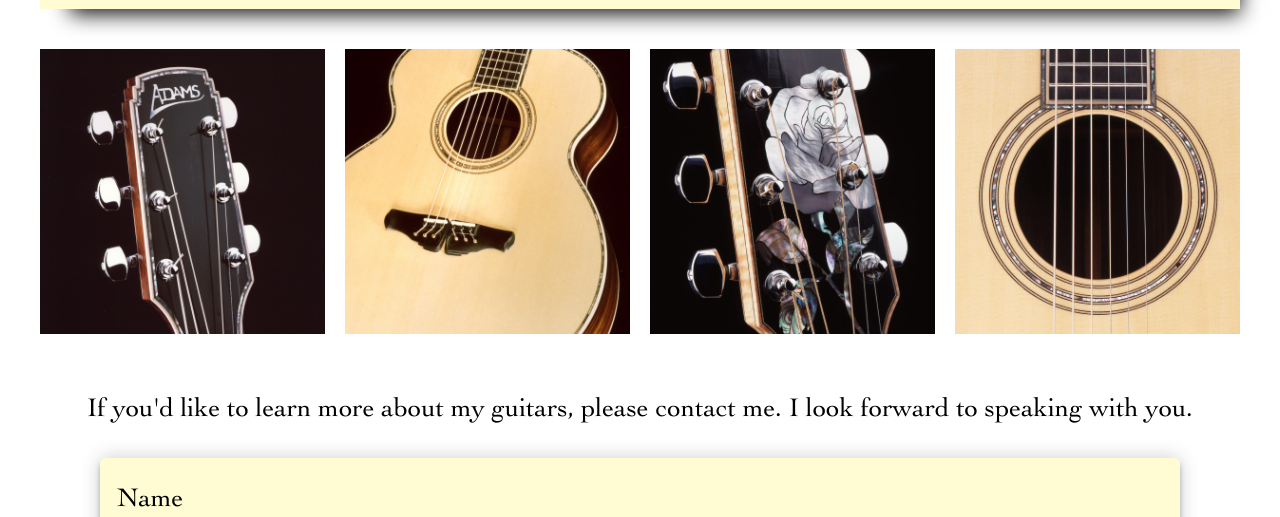
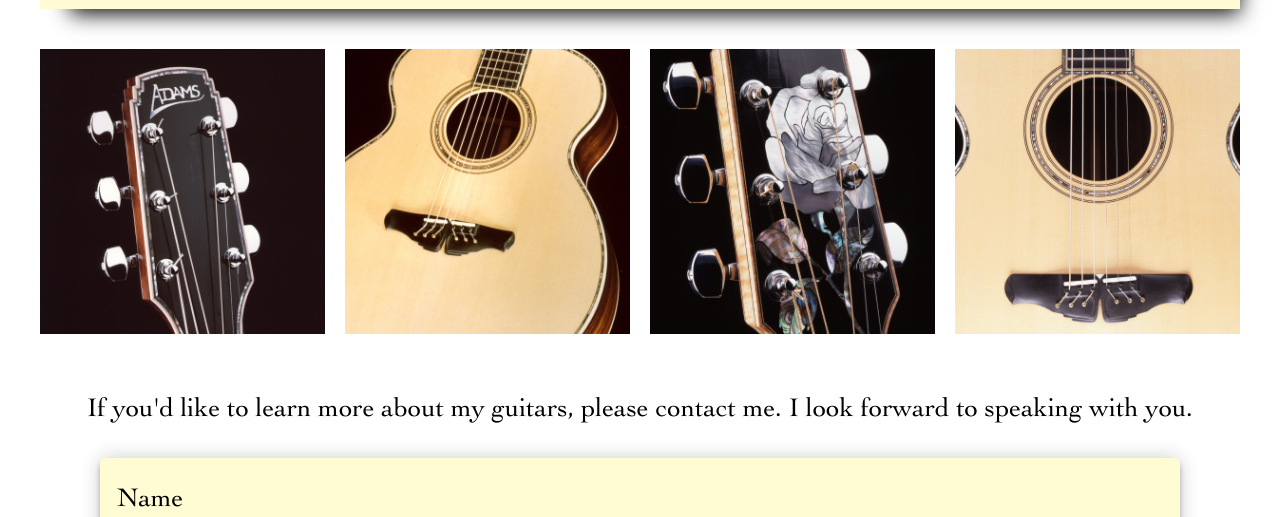
Before and after one commit to bobmonsour/jdadamsguitars, an Eleventy site: page src/index.njk in a window 1280 px wide. Shown: the part 683-1200 px from the top of the page. Built offline with nearby package versions, Linux system fonts and the light colour scheme; Eleventy itself is replaced by a stand-in of ours; files that its build step writes are made by us from their sources; files whose address does not match are found by name.

Commit message:
Revised image 4 to show bridge

```diff
--- a/src/index.njk
+++ b/src/index.njk
@@ -30,7 +30,7 @@ permalink: /index.html
       </div>
       <div class="photos-subgrid">
         {% image "src/images/g3.jpg", "image.alt", "100vw" %}
-        {% image "src/images/g4.jpg", "image.alt", "100vw" %}
+        {% image "src/images/g4a.jpg", "image.alt", "100vw" %}
       </div>
     </div>
     <p class="cta">If you'd like to learn more about my guitars, please contact me. I look forward to speaking with you.</p>
```
Also changed, not shown: src/images/g4a.jpg (added).
